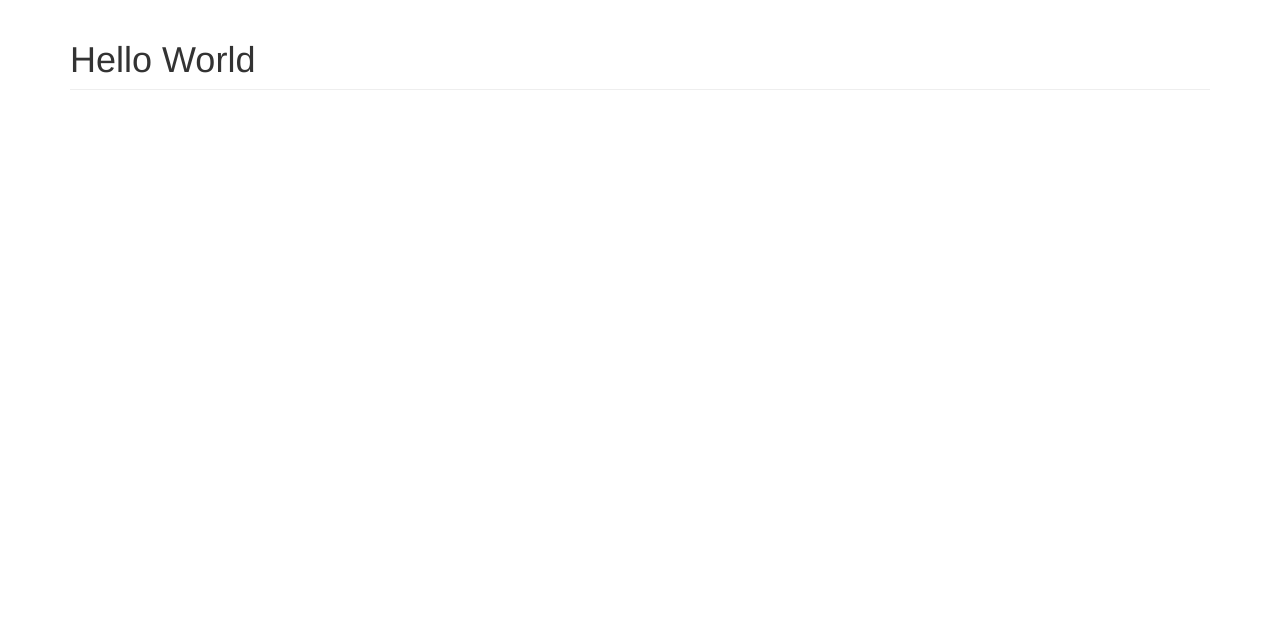
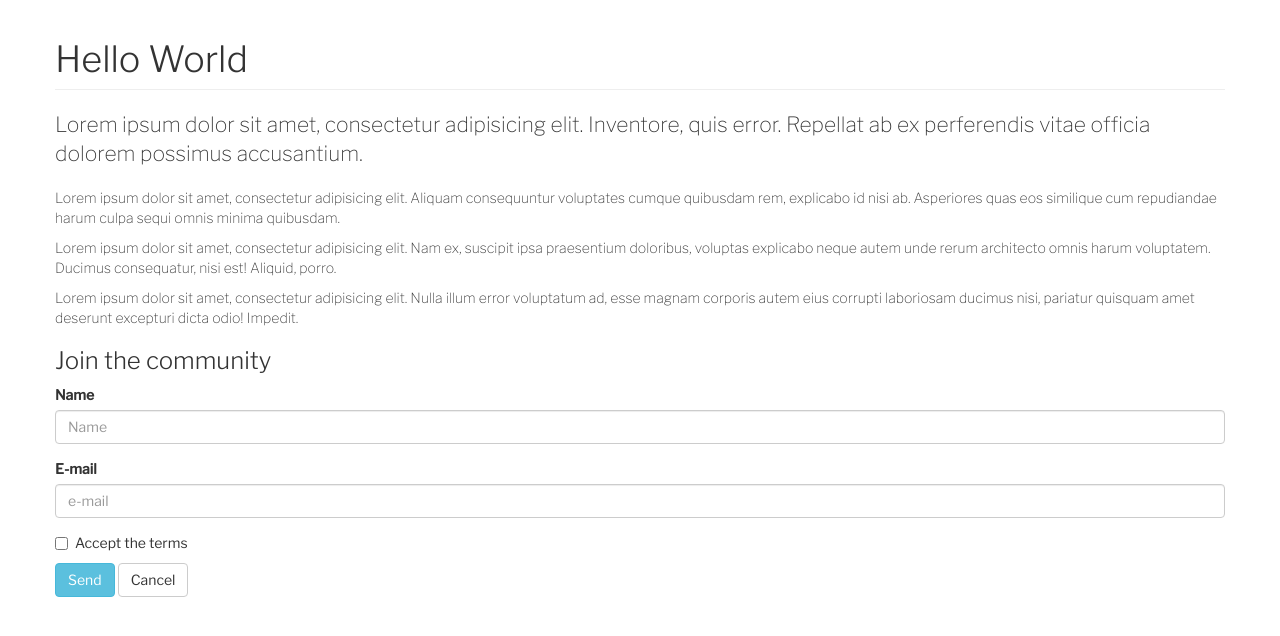
Before and after one commit to petermezei/website-seed, a website: page index.html in a window 1280 px wide. Drawn offline with nearby package versions, Linux system fonts and the light colour scheme.

Commit message:
improved design

```diff
--- a/index.html
+++ b/index.html
@@ -8,9 +8,31 @@
     <body>
         <div class="container">
             <div class="row">
-                <div class="col-md-12">
-                    <h1 class="page-header">Hello World</h1>
-                </div>
+                <h1 class="page-header">Hello World</h1>
+                <p class="lead">Lorem ipsum dolor sit amet, consectetur adipisicing elit. Inventore, quis error. Repellat ab ex perferendis vitae officia dolorem possimus accusantium.</p>
+            </div>
+            <div class="row">
+                <p>Lorem ipsum dolor sit amet, consectetur adipisicing elit. Aliquam consequuntur voluptates cumque quibusdam rem, explicabo id nisi ab. Asperiores quas eos similique cum repudiandae harum culpa sequi omnis minima quibusdam.</p>
+                <p>Lorem ipsum dolor sit amet, consectetur adipisicing elit. Nam ex, suscipit ipsa praesentium doloribus, voluptas explicabo neque autem unde rerum architecto omnis harum voluptatem. Ducimus consequatur, nisi est! Aliquid, porro.</p>
+                <p>Lorem ipsum dolor sit amet, consectetur adipisicing elit. Nulla illum error voluptatum ad, esse magnam corporis autem eius corrupti laboriosam ducimus nisi, pariatur quisquam amet deserunt excepturi dicta odio! Impedit.</p>
+                <form>
+                    <h3>Join the community</h3>
+                    <div class="form-group">
+                        <label for="name">Name</label>
+                        <input type="text" class="form-control" placeholder="Name" id="name">
+                    </div>
+                    <div class="form-group">
+                        <label for="email">E-mail</label>
+                        <input type="text" class="form-control" placeholder="e-mail" id="email">
+                    </div>
+                    <div class="checkbox">
+                        <label>
+                            <input type="checkbox"> Accept the terms
+                        </label>
+                    </div>
+                    <a href="#" class="btn btn-info">Send</a>
+                    <a href="#" class="btn btn-default">Cancel</a>
+                </form>
             </div>
         </div>
     </body>
--- a/scss/site.scss
+++ b/scss/site.scss
@@ -1,3 +1,16 @@
-.page-section {
-    border-bottom:60px;
+body {
+    @import url('https://fonts.googleapis.com/css?family=Libre+Franklin:100,300,400,500');
+    font-family: 'Libre Franklin', sans-serif;
 }
+
+h1,h2,h3,h4 {
+    font-weight: 300;
+}
+
+p {
+    font-weight: 200;
+}
+
+p.lead {
+    font-weight: 100;
+}
```
Also changed, not shown: css/site.css.
